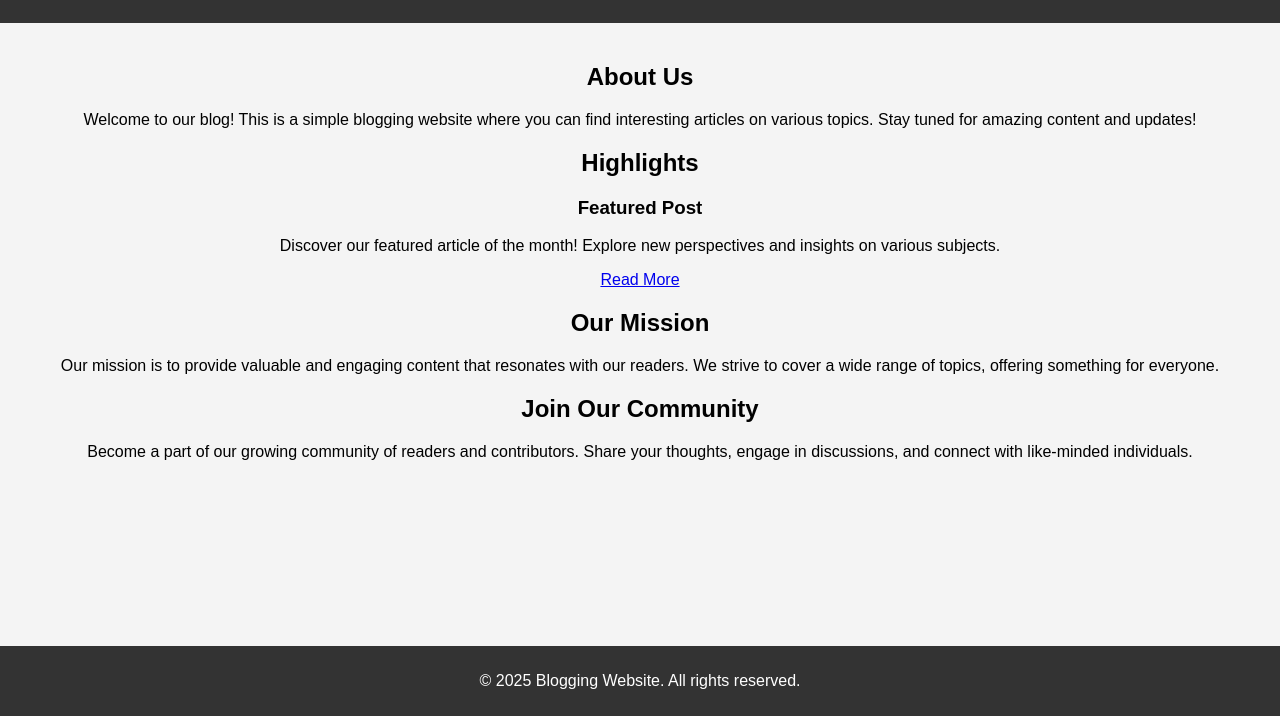
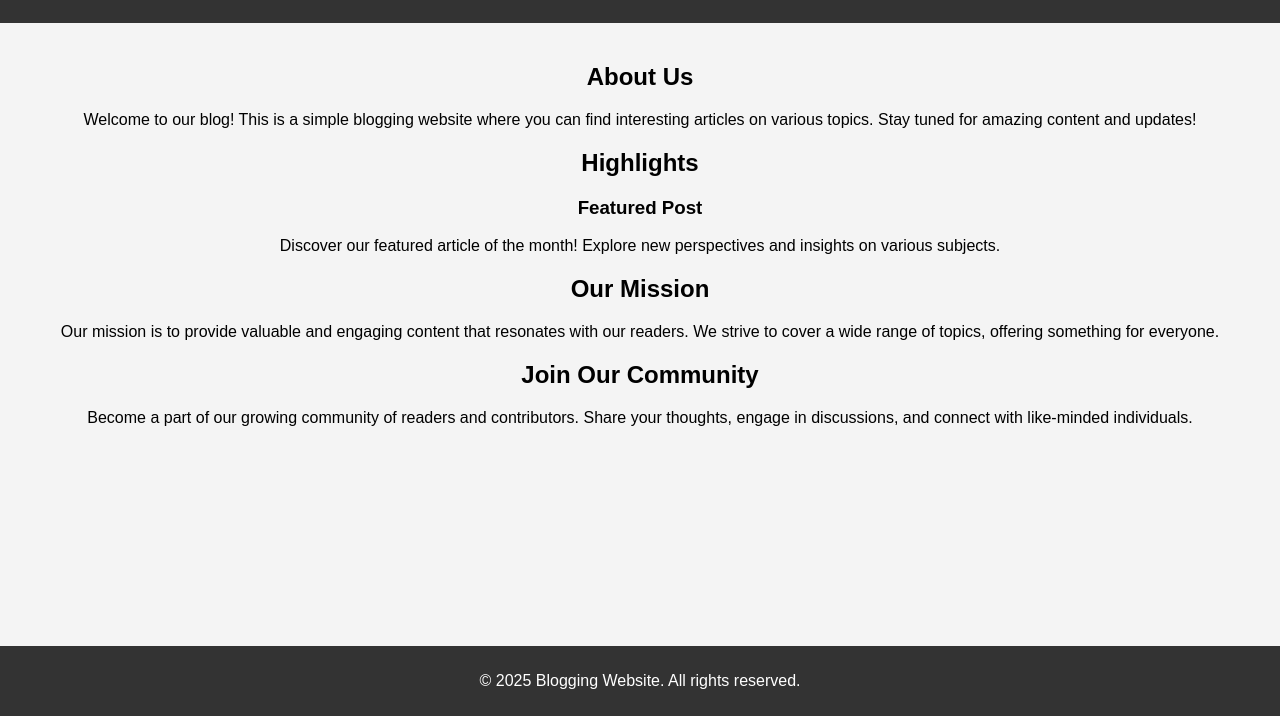
Before and after one commit to Roohan0004/Blogging-Website, a website: page src/index.html in a window 1280 px wide. Shown: the part 84-800 px from the top of the page. Drawn offline with Linux system fonts and the light colour scheme.

Commit message:
modify index.html and index.css for home page

```diff
--- a/src/index.html
+++ b/src/index.html
@@ -28,7 +28,7 @@
             <div class="highlight">
                 <h3>Featured Post</h3>
                 <p>Discover our featured article of the month! Explore new perspectives and insights on various subjects.</p>
-                <a href="featured-article.html">Read More</a>
+
             </div>
         </section>
 
```
